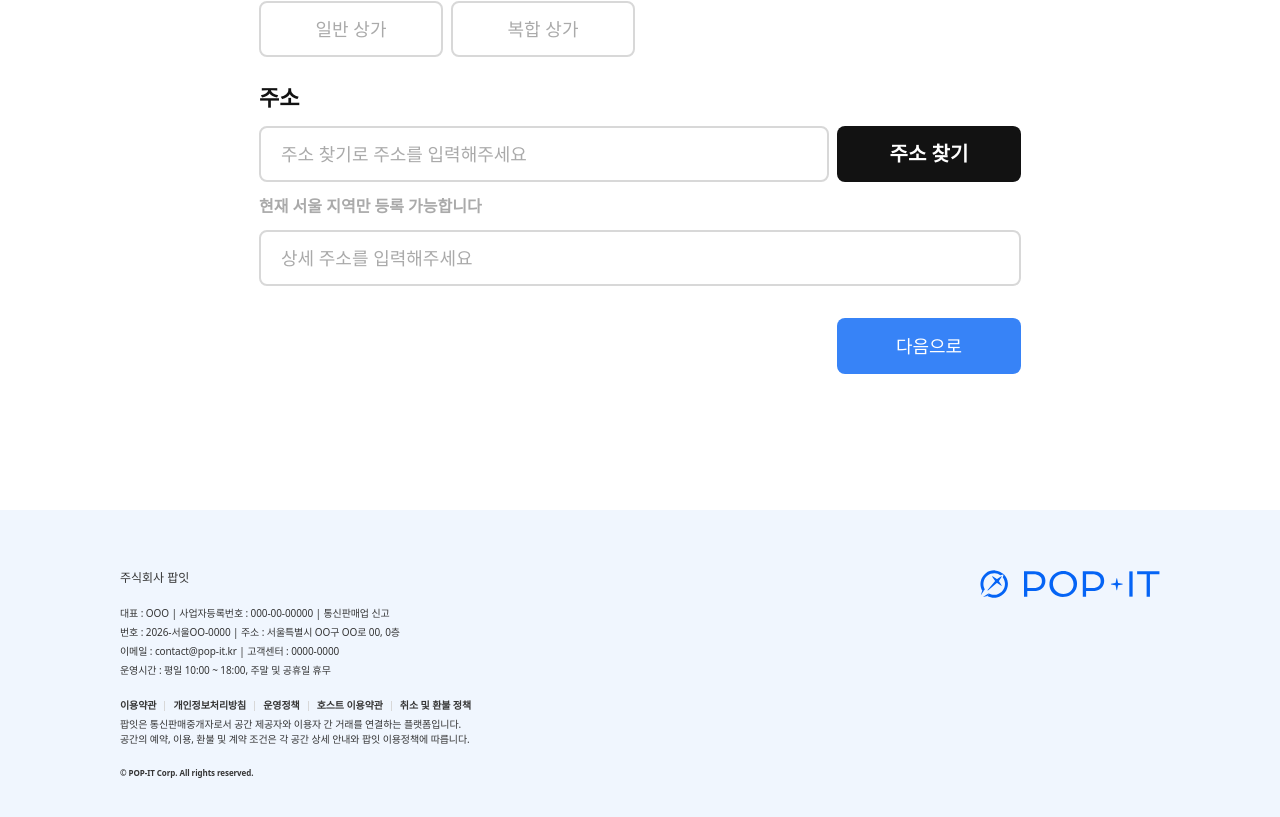
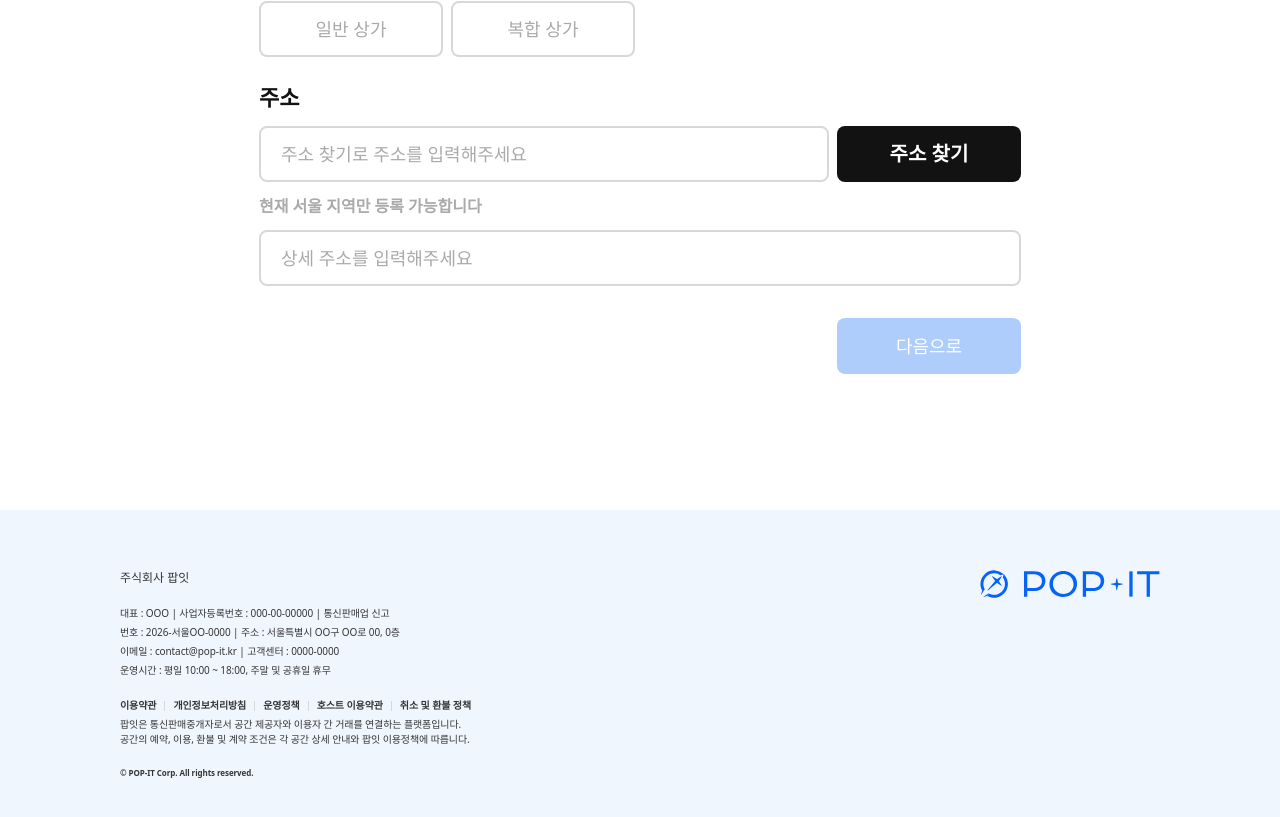
Before and after one commit to UMC-POP-IT/Pop-It-FE, a React (Vite) app: page /host/register in a window 1280 px wide. Shown: the part 722-1539 px from the top of the page. Built offline with nearby package versions, Linux system fonts and the light colour scheme; a web font is replaced by a local one.

Commit message:
feat: 공간등록 1단계 유효성 검사 추가 (#77)

```diff
--- a/src/features/host-register/pages/RegisterStep1.tsx
+++ b/src/features/host-register/pages/RegisterStep1.tsx
@@ -26,6 +26,11 @@ export const RegisterStep1 = () => {
   const navigate = useNavigate();
   const [isAddrOpen, setIsAddrOpen] = useState(false);
   const [addrError, setAddrError] = useState(""); // 서울 외 지역 선택 시 에러
+  const isValid =
+    form.buildingType !== "" &&
+    form.address !== "" &&
+    form.detailAddress.trim() !== "";
+
   return (
     <div className="mx-auto flex w-full max-w-[794px] flex-col gap-8 px-4 py-6">
       {/* 페이지 제목 (가운데) */}
@@ -114,12 +119,12 @@ export const RegisterStep1 = () => {
         </div>
       </div>
 
-      {/* 다음으로 버튼 (우측 정렬)
-          TODO(2차): 필수항목 유효성 검사 통과 시 활성화 */}
+      {/* 다음으로 버튼 (우측 정렬)*/}
       <div className="flex justify-end">
         <Button
           variant="primary"
           size="nav"
+          disabled={!isValid}
           onClick={() => navigate("/host/register/step2")}
         >
           다음으로
```
